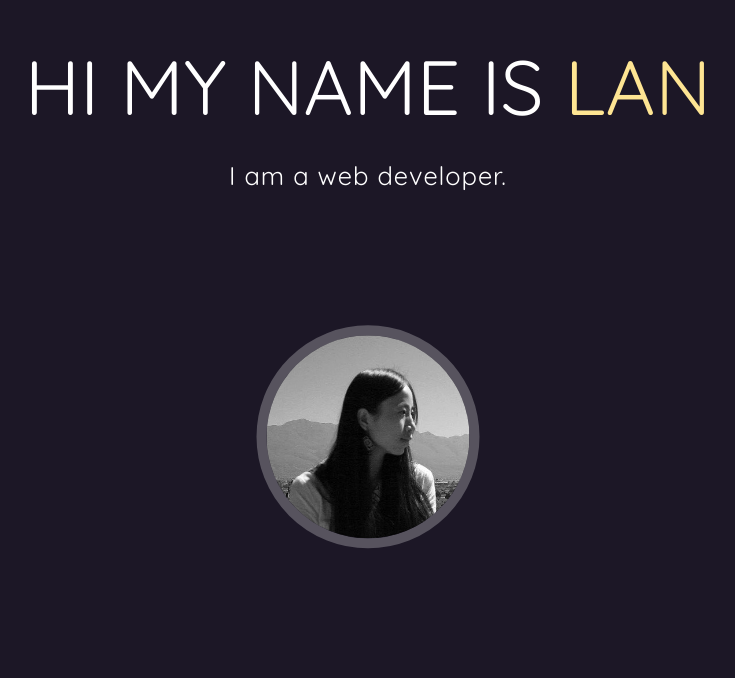
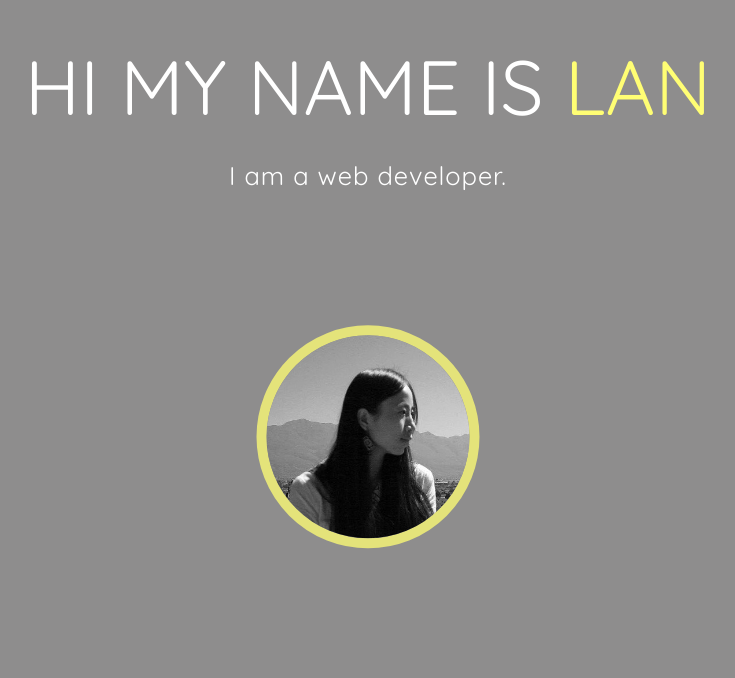
Before and after one commit to vvpvvp/website, a plain HTML site: page index.html in a window 1280 px wide. Shown: the part 122-800 px from the top of the page, without its empty margins (272-1007 px from the left). Drawn offline with Linux system fonts and the light colour scheme.

Commit message:
样式调整

```diff
--- a/css/style.css
+++ b/css/style.css
@@ -15,7 +15,10 @@ body {
   font-size: 1.6rem;
   font-family: "Open Sans", sans-serif;
   color: #363558;
-  background-color: #1c1726;
+  background-color: #8e8d8d;
+  /* background-image: url(../images/bg.png); */
+  /* background-position: left bottom; */
+  /* background-repeat: no-repeat; */
 }
 
 a {
@@ -79,7 +82,7 @@ header p {
 }
 
 header span {
-    color: #fee593;
+    color: #fffe74;
 }
 
 header .user-img {
@@ -93,7 +96,7 @@ header .user-img {
 header .user-img img {
     width: 80%;
     border-radius: 150px;
-    border: 10px solid rgba(255, 255, 255, 0.26);
+    border: 10px solid rgba(255, 254, 116, 0.76);
 }
 @media only screen and (min-width: 600px) {
   header p{
--- a/index.html
+++ b/index.html
@@ -131,7 +131,7 @@
       <h2><a class="title" href="https://js.ch-un.com" target="_blank">JS文档</a></h2>
       <p>Number, String, RegExp, Array等基础的对象文档，包含es5,es6</p>
 
-      <h2><a class="title" href="https://js.ch-un.com" target="_blank">CSS文档</a></h2>
+      <h2><a class="title" href="https://css.ch-un.com" target="_blank">CSS文档</a></h2>
       <p>CSS中flex, transform, translation等新特性的文档，主要是每次用都得查，你懂的</p>
     </div>
     <div class="product">
```
